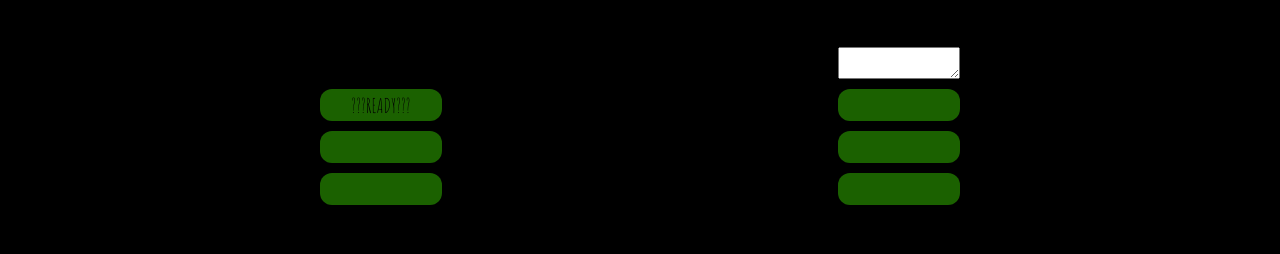
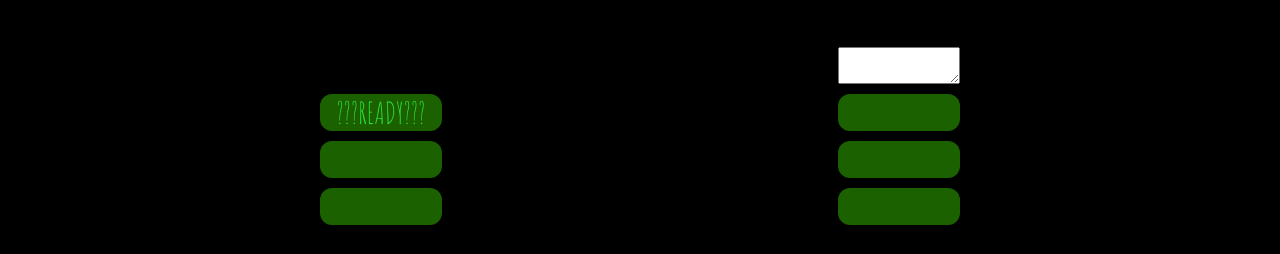
Before and after one commit to Bubba-Dave/Code-Quiz, a plain HTML site: page index.html in a window 1280 px wide. Shown: the part 63-317 px from the top of the page. Drawn offline with Linux system fonts and the light colour scheme.

```diff
--- a/assets/css/style.css
+++ b/assets/css/style.css
@@ -42,8 +42,8 @@ header {
         border: 0;
         outline: 0;
         background-color: rgb(27, 97, 0);
-        color: rgb(0, 0, 0);
-        font-family: 'Amatic SC', cursive; font-size: 20px;
+        color: rgb(43, 226, 58);
+        font-family: 'Amatic SC', cursive; font-size: 30px;
     }
 
 
```
